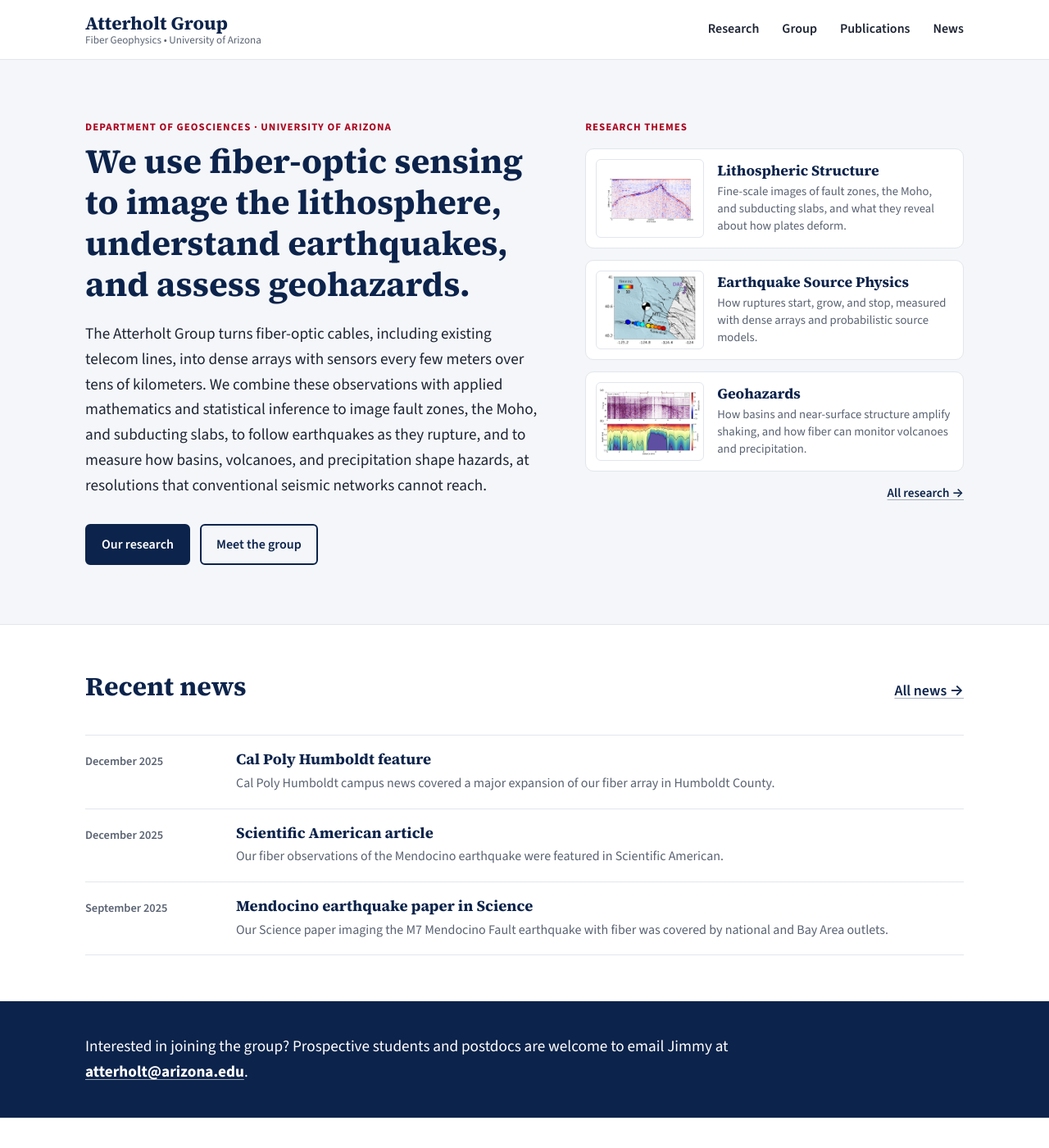
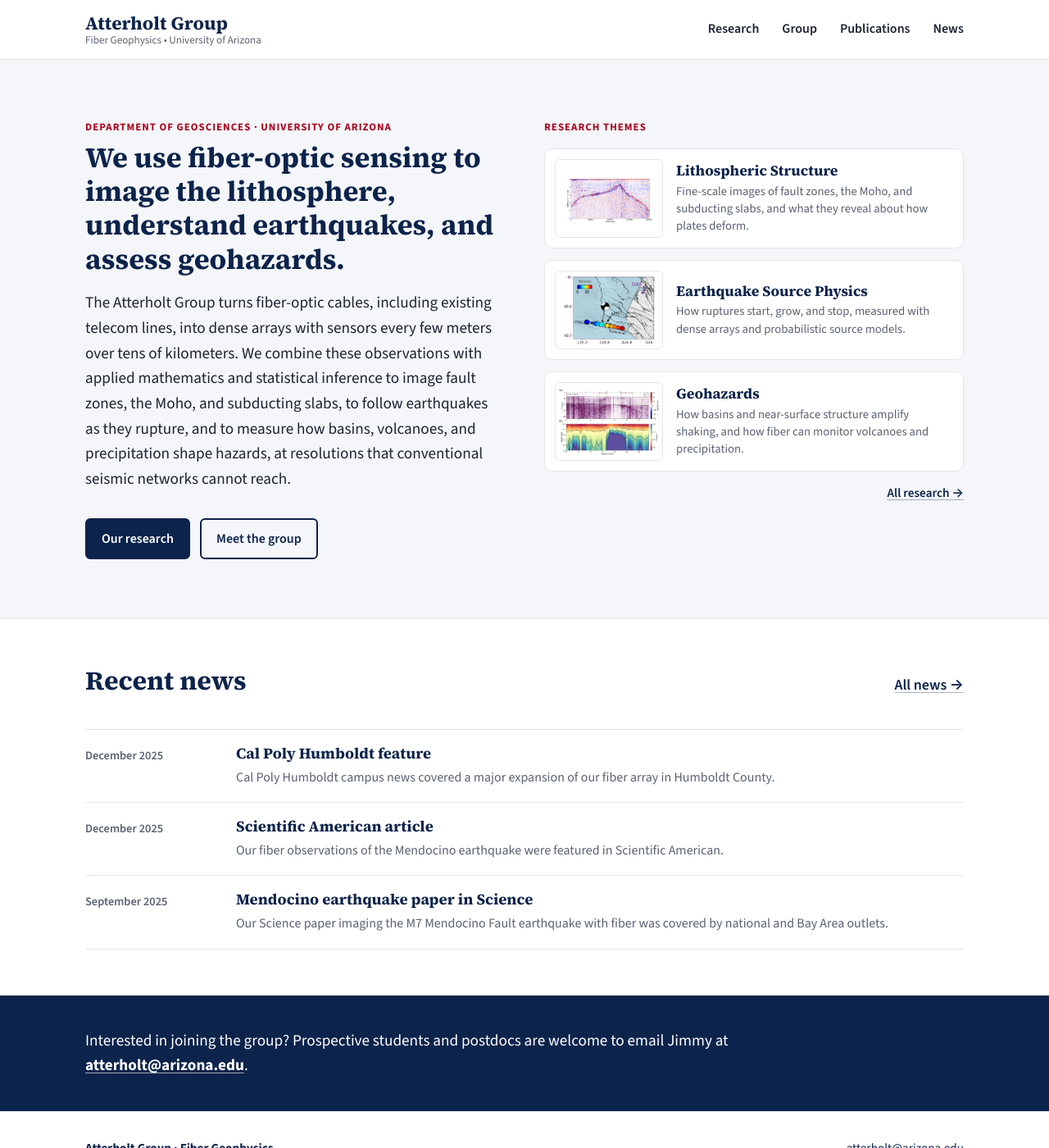
Before and after one commit to atterholt/atterholt.github.io, a Jekyll site: the page built from index.html, in a window 1280 px wide and 1400 px high. Shown: the whole window at 82% size. Built offline with Jekyll 4.4.1, drawn with Linux system fonts in a browser that asks for light colours.

Commit message:
Smaller home headline and equal-width theme column
Co-Authored-By: Claude Opus 5.5 <noreply@anthropic.com>
Claude-Session: https://claude.ai/code/session_01KCPxryDmiUe5yxEw3DA242

```diff
--- a/assets/css/style.scss
+++ b/assets/css/style.scss
@@ -69,8 +69,8 @@ p { margin: 0 0 1em; }
 
 /* ---------- Home ---------- */
 .hero { padding: 72px 0 72px; background: var(--soft); border-bottom: 1px solid var(--line); }
-.hero-grid { display: grid; grid-template-columns: 1.2fr 1fr; gap: 56px; align-items: start; }
-.hero h1 { margin-bottom: 0.5em; font-size: clamp(2rem, 3.4vw, 2.6rem); }
+.hero-grid { display: grid; grid-template-columns: 1fr 1fr; gap: 48px; align-items: start; }
+.hero h1 { margin-bottom: 0.5em; font-size: clamp(1.75rem, 2.8vw, 2.15rem); }
 .hero .lead { font-size: 1.2rem; color: var(--ink); }
 .hero .actions { display: flex; gap: 12px; flex-wrap: wrap; margin-top: 32px; }
 .button {
```
